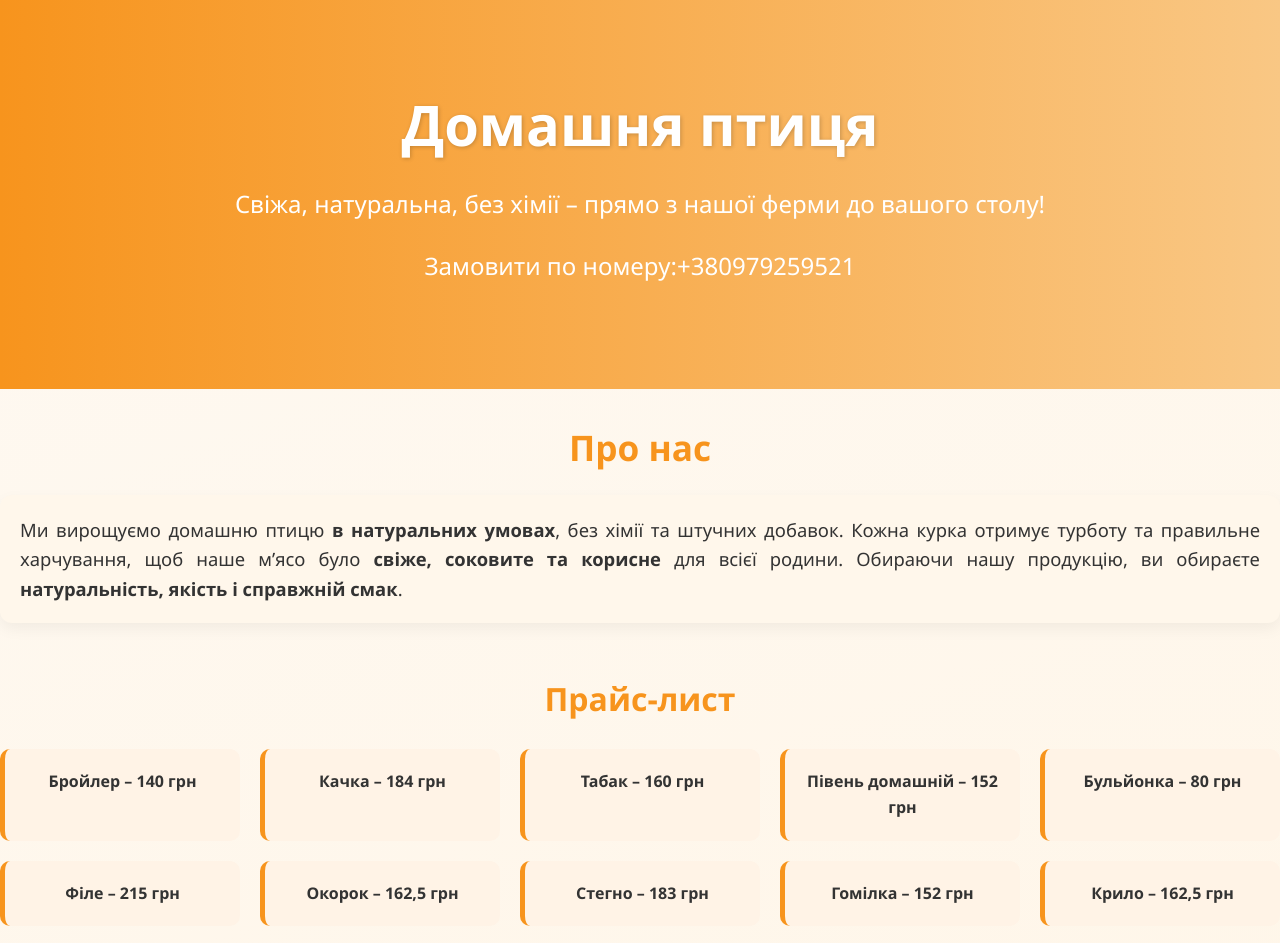
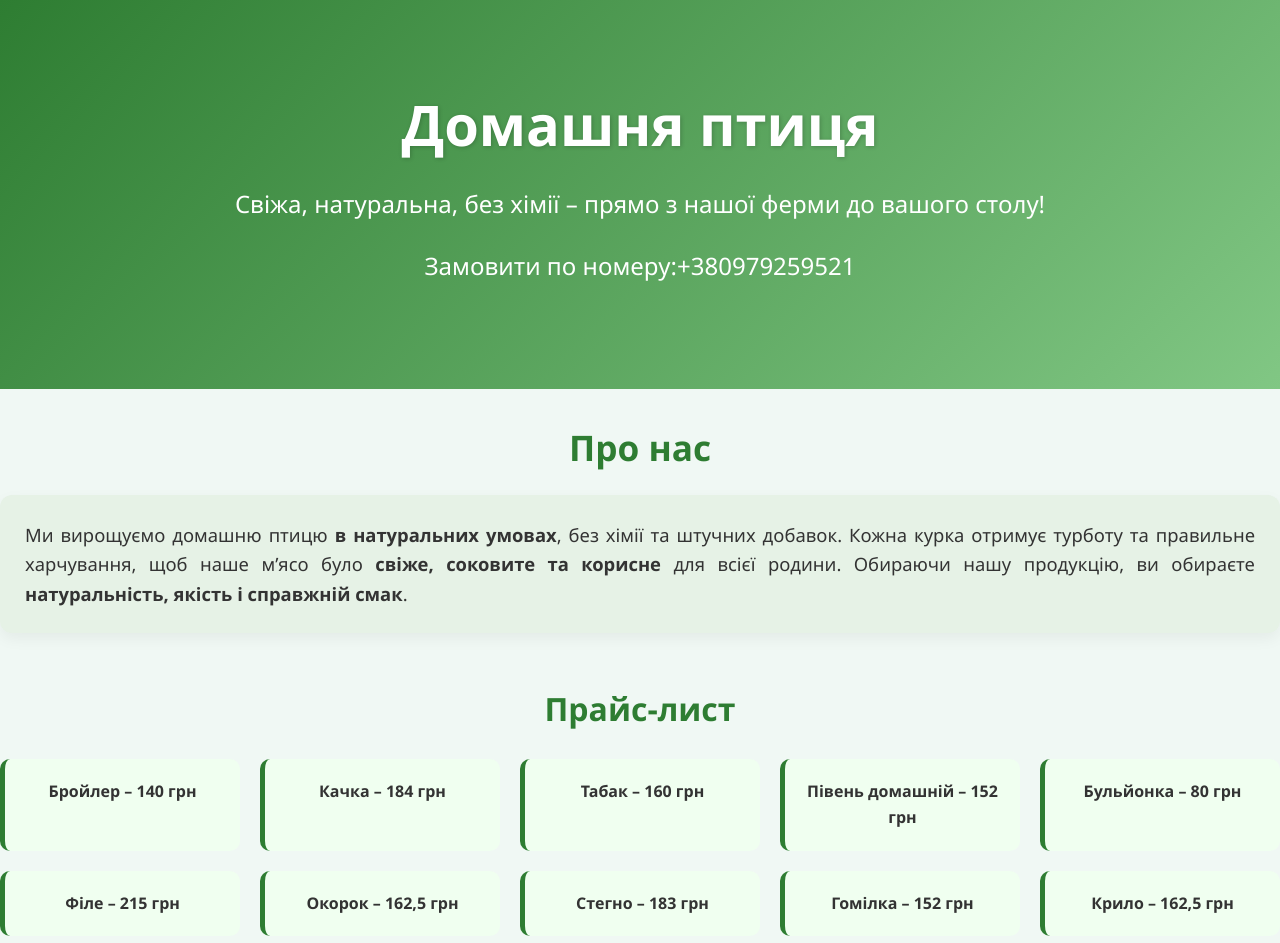
Before and after one commit to dlisicya1/Ferma22, a plain HTML site: page index.html in a window 1280 px wide. Shown: the top 943 px of the page. Drawn offline with Linux system fonts and the light colour scheme.

Commit message:
Update style.css

```diff
--- a/style.css
+++ b/style.css
@@ -3,13 +3,14 @@ body {
     font-family: 'Segoe UI', Tahoma, Geneva, Verdana, sans-serif;
     margin: 0;
     padding: 0;
+    background: #f0f8f4;
+    color: #333;
     line-height: 1.6;
-    background: linear-gradient(160deg, #fef9f2, #fff5e6);
-    color: #333;
 }
 
+/* Header */
 header {
-    background: linear-gradient(90deg, #f7941d, #f9c784);
+    background: linear-gradient(135deg, #2e7d32, #81c784);
     color: white;
     text-align: center;
     padding: 80px 20px;
@@ -33,19 +34,19 @@ header p {
     padding: 0 20px;
 }
 
-/* Про нас */
+/* Блок про нас */
 .about h2 {
     text-align: center;
     font-size: 2.2em;
     margin-bottom: 20px;
-    color: #f7941d;
+    color: #2e7d32;
 }
 
 .about p {
     font-size: 1.15em;
     text-align: justify;
-    background: #fff7eb;
-    padding: 20px;
+    background: #e6f2e6;
+    padding: 25px;
     border-radius: 12px;
     box-shadow: 0 6px 15px rgba(0,0,0,0.05);
 }
@@ -58,7 +59,7 @@ header p {
 .products-section h2 {
     text-align: center;
     font-size: 2em;
-    color: #f7941d;
+    color: #2e7d32;
     margin-bottom: 25px;
 }
 
@@ -69,8 +70,8 @@ header p {
 }
 
 .product {
-    background-color: #fff3e6;
-    border-left: 5px solid #f7941d;
+    background-color: #f0fff0;
+    border-left: 5px solid #2e7d32;
     padding: 20px;
     border-radius: 10px;
     font-weight: bold;
@@ -86,7 +87,7 @@ header p {
 /* Footer */
 footer {
     text-align: center;
-    background-color: #f7941d;
+    background-color: #2e7d32;
     color: white;
     padding: 25px 0;
     margin-top: 50px;
```
